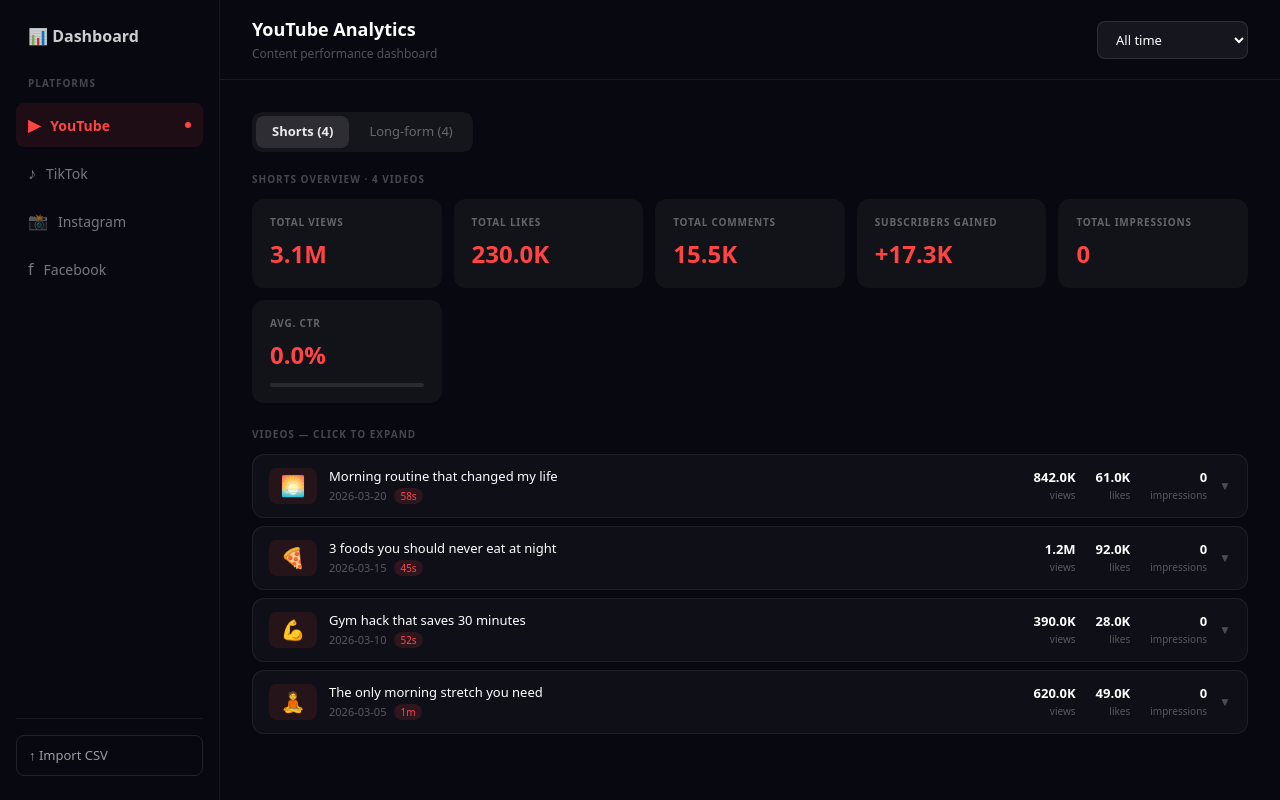
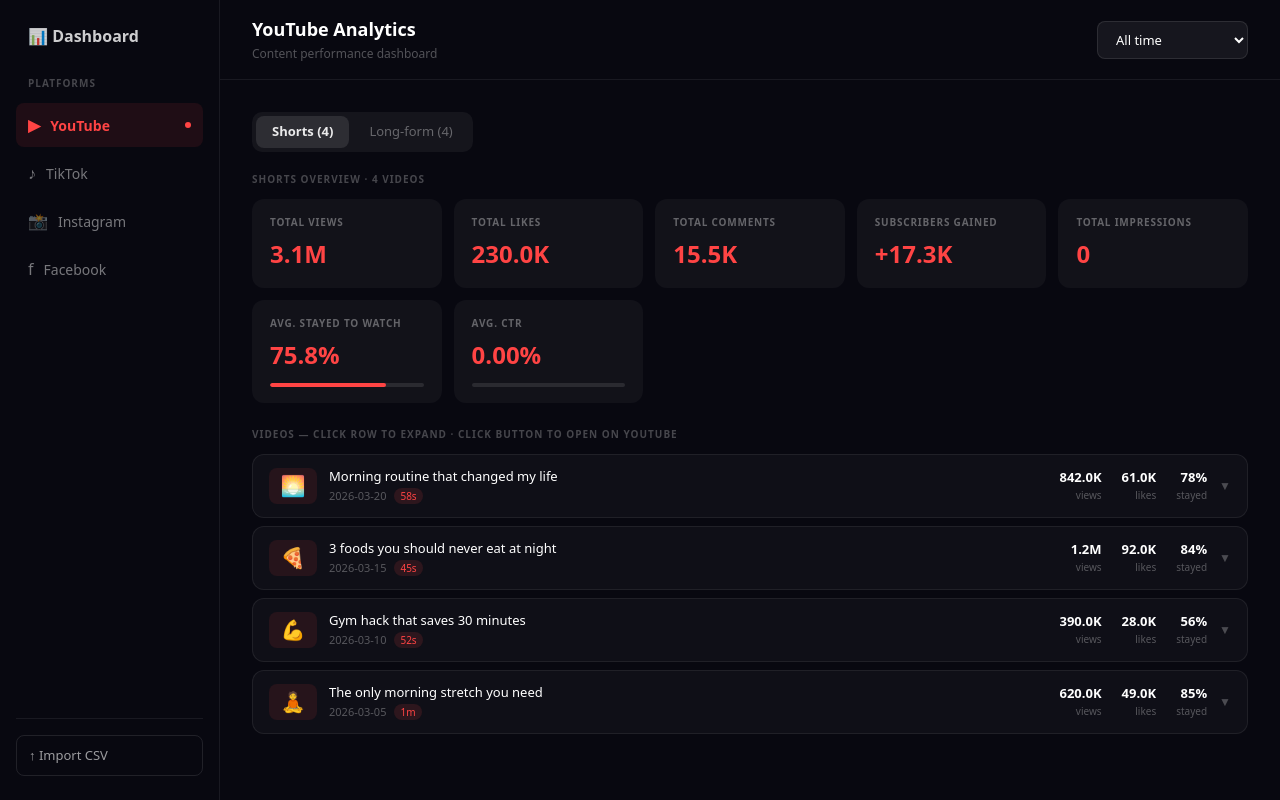
Before and after one commit to allenancheta2003/test-dashboard, a Next.js app: page /dashboard in a window 1280 px wide. Built offline with nearby package versions, Linux system fonts and the light colour scheme.

Commit message:
YouTubeView.tsx

```diff
--- a/components/views/YouTubeView.tsx
+++ b/components/views/YouTubeView.tsx
@@ -4,75 +4,55 @@
 import {
   MetricCard, OverviewGrid, SectionLabel, VideoCard,
   LikeDislikeBar, DiscoveryBars, InlineMetrics, FormatToggle,
-  fmt, fmtSec, fmtPct
+  fmt, fmtSec
 } from "@/components/ui";
 
 const COLOR = "#FF4444";
 
-// Handles both "Mar 25, 2026" and "2026-03-25" formats
-function parseVideoDate(dateStr: string): string {
-  if (!dateStr || dateStr.trim() === "" || dateStr.trim() === "—") return "";
+function parseYM(dateStr: string): string {
+  if (!dateStr || dateStr.trim() === "") return "";
   const s = dateStr.trim();
-  // Already in YYYY-MM format
-  if (/^\d{4}-\d{2}$/.test(s)) return s;
-  // YYYY-MM-DD format
-  if (/^\d{4}-\d{2}-\d{2}/.test(s)) return s.slice(0, 7);
-  // "Mar 25, 2026" or "Mar 2026" format
-  const months: Record<string, string> = {
-    jan:"01", feb:"02", mar:"03", apr:"04", may:"05", jun:"06",
-    jul:"07", aug:"08", sep:"09", oct:"10", nov:"11", dec:"12"
+  if (/^\d{4}-\d{2}/.test(s)) return s.slice(0, 7);
+  const months: Record<string,string> = {
+    jan:"01",feb:"02",mar:"03",apr:"04",may:"05",jun:"06",
+    jul:"07",aug:"08",sep:"09",oct:"10",nov:"11",dec:"12"
   };
-  const match = s.match(/^([A-Za-z]{3})\s+(?:\d+,\s*)?(\d{4})$/);
-  if (match) {
-    const m = months[match[1].toLowerCase()];
-    if (m) return `${match[2]}-${m}`;
-  }
-  // Try native Date parse as fallback
+  const m = s.match(/^([A-Za-z]{3})\s+\d+,\s*(\d{4})$/);
+  if (m) { const mo=months[m[1].toLowerCase()]; if(mo) return `${m[2]}-${mo}`; }
   const d = new Date(s);
-  if (!isNaN(d.getTime())) {
-    return `${d.getFullYear()}-${String(d.getMonth() + 1).padStart(2, "0")}`;
-  }
+  if (!isNaN(d.getTime())) return `${d.getFullYear()}-${String(d.getMonth()+1).padStart(2,"0")}`;
   return "";
 }
 
 function filterByMonth(videos: any[], dateRange: string) {
   if (dateRange === "all") return videos;
-  return videos.filter((v: any) => {
-    const ym = parseVideoDate(v.publishedAt || v["Video publish time"] || "");
-    if (!ym) return false;
-    return ym === dateRange;
-  });
+  if (dateRange === "unpublished") return videos.filter(v => !parseYM(v.publishedAt || ""));
+  return videos.filter(v => parseYM(v.publishedAt || "") === dateRange);
+}
+
+function parseAvgDur(val: string | number): number {
+  if (!val) return 0;
+  if (typeof val === "number") return val;
+  const parts = String(val).split(":").map(Number);
+  if (parts.length === 3) return parts[0]*3600+parts[1]*60+parts[2];
+  if (parts.length === 2) return parts[0]*60+parts[1];
+  return 0;
 }
 
 export default function YouTubeView({ dateRange, shortsCsvData, longCsvData }: {
-  dateRange: string;
-  shortsCsvData?: any[];
-  longCsvData?: any[];
+  dateRange: string; shortsCsvData?: any[]; longCsvData?: any[];
 }) {
-  const [format, setFormat] = useState<"shorts" | "longform">("shorts");
-
-  // If shortsCsvData has content, ALL of it goes into Shorts
-  // Only split into longform if longCsvData is separately imported
-  const allImported = shortsCsvData?.length ? shortsCsvData : null;
-
-  const shortsVideos = filterByMonth(
-    allImported ? allImported : ytShorts,
-    dateRange
-  );
-
-  const longVideos = filterByMonth(
-    longCsvData?.length ? longCsvData : ytLongform,
-    dateRange
-  );
-
+  const [format, setFormat] = useState<"shorts"|"longform">("shorts");
+  const shortsVideos = filterByMonth(shortsCsvData?.length ? shortsCsvData : ytShorts, dateRange);
+  const longVideos   = filterByMonth(longCsvData?.length   ? longCsvData   : ytLongform, dateRange);
   return (
     <div>
       <FormatToggle
         value={format}
-        onChange={v => setFormat(v as "shorts" | "longform")}
+        onChange={v => setFormat(v as "shorts"|"longform")}
         options={[
-          { id: "shorts",   label: `Shorts (${shortsVideos.length})` },
-          { id: "longform", label: `Long-form (${longVideos.length})` },
+          { id:"shorts",   label:`Shorts (${shortsVideos.length})` },
+          { id:"longform", label:`Long-form (${longVideos.length})` },
         ]}
       />
       {format === "shorts"   && <ShortsSection   videos={shortsVideos} />}
@@ -82,92 +62,89 @@
 }
 
 function ShortsSection({ videos }: { videos: any[] }) {
-  const totViews    = videos.reduce((a: number, v: any) => a + (Number(v.views)       || 0), 0);
-  const totLikes    = videos.reduce((a: number, v: any) => a + (Number(v.likes)       || 0), 0);
-  const totComments = videos.reduce((a: number, v: any) => a + (Number(v.comments)    || 0), 0);
-  const totSubs     = videos.reduce((a: number, v: any) => a + (Number(v.subscribers) || 0), 0);
-  const totImpr     = videos.reduce((a: number, v: any) => a + (Number(v.impressions) || 0), 0);
-  const avgCTR      = videos.length ? (videos.reduce((a: number, v: any) => a + (Number(v.ctr) || 0), 0) / videos.length).toFixed(1) : "0.0";
-
+  const totViews    = videos.reduce((a,v) => a+(Number(v.views)||0), 0);
+  const totLikes    = videos.reduce((a,v) => a+(Number(v.likes)||0), 0);
+  const totComments = videos.reduce((a,v) => a+(Number(v.comments)||0), 0);
+  const totSubs     = videos.reduce((a,v) => a+(Number(v.subscribers)||0), 0);
+  const totImpr     = videos.reduce((a,v) => a+(Number(v.impressions)||0), 0);
+  const avgStayed   = videos.length ? (videos.reduce((a,v)=>a+(Number(v.stayedToWatch)||0),0)/videos.length).toFixed(1) : "0";
+  const avgCTR      = videos.length ? (videos.reduce((a,v)=>a+(Number(v.ctr)||0),0)/videos.length).toFixed(2) : "0";
   if (!videos.length) return (
-    <div style={{ textAlign: "center", padding: 60, color: "rgba(255,255,255,0.3)", fontSize: 14 }}>
+    <div style={{textAlign:"center",padding:60,color:"rgba(255,255,255,0.3)",fontSize:14}}>
       No Shorts data for this period. Import a CSV or select a different month.
     </div>
   );
-
   return (
     <>
       <SectionLabel>Shorts overview · {videos.length} videos</SectionLabel>
       <OverviewGrid>
-        <MetricCard label="Total views"        value={fmt(totViews)}    accent={COLOR} />
-        <MetricCard label="Total likes"        value={fmt(totLikes)}    accent={COLOR} />
-        <MetricCard label="Total comments"     value={fmt(totComments)} accent={COLOR} />
-        <MetricCard label="Subscribers gained" value={`+${fmt(totSubs)}`} accent={COLOR} />
-        <MetricCard label="Total impressions"  value={fmt(totImpr)}     accent={COLOR} />
-        <MetricCard label="Avg. CTR"           value={`${avgCTR}%`}     accent={COLOR} bar={parseFloat(avgCTR) * 10} />
+        <MetricCard label="Total views"          value={fmt(totViews)}      accent={COLOR} />
+        <MetricCard label="Total likes"          value={fmt(totLikes)}      accent={COLOR} />
+        <MetricCard label="Total comments"       value={fmt(totComments)}   accent={COLOR} />
+        <MetricCard label="Subscribers gained"   value={`+${fmt(totSubs)}`} accent={COLOR} />
+        <MetricCard label="Total impressions"    value={fmt(totImpr)}       accent={COLOR} />
+        <MetricCard label="Avg. stayed to watch" value={`${avgStayed}%`}    accent={COLOR} bar={parseFloat(avgStayed)} />
+        <MetricCard label="Avg. CTR"             value={`${avgCTR}%`}       accent={COLOR} bar={parseFloat(avgCTR)*10} />
       </OverviewGrid>
-
-      <SectionLabel>Videos — click to expand</SectionLabel>
-      <div style={{ display: "flex", flexDirection: "column", gap: 8 }}>
+      <SectionLabel>Videos — click row to expand · click button to open on YouTube</SectionLabel>
+      <div style={{display:"flex",flexDirection:"column",gap:8}}>
         {videos.map((v: any, i: number) => {
-          const likes    = Number(v.likes)    || 0;
-          const dislikes = Number(v.dislikes) || 0;
-          const dur      = Number(v.duration) || 0;
-          const likeRatio = likes + dislikes > 0 ? Math.round(likes / (likes + dislikes) * 100) : 100;
+          const likes     = Number(v.likes)        || 0;
+          const likesPct  = Number(v.likesPct)     || 0;
+          const dislikes  = likesPct > 0 ? Math.round(likes/(likesPct/100)-likes) : 0;
+          const dur       = Number(v.duration)     || 0;
+          const avgDurSec = parseAvgDur(v.avgViewDuration);
+          const stayed    = Number(v.stayedToWatch)|| 0;
+          const videoId   = v.videoId || "";
+          const ytUrl     = videoId ? `https://youtube.com/shorts/${videoId}` : null;
           return (
             <VideoCard
-              key={v.id || v.Content || i}
-              id={String(v.id || i)}
-              thumb={v.thumb || "🎬"}
-              title={v.title || "Untitled"}
-              publishedAt={v.publishedAt || ""}
-              badge={dur > 0 ? fmtSec(dur) : undefined}
+              key={v.id||i} id={String(v.id||i)}
+              thumb={v.thumb||"🎬"} title={v.title||"Untitled"}
+              publishedAt={v.publishedAt||"Unpublished"}
+              badge={dur>0?fmtSec(dur):undefined}
               accentColor={COLOR}
               quickStats={[
-                { label: "views",       value: fmt(Number(v.views) || 0) },
-                { label: "likes",       value: fmt(likes) },
-                { label: "impressions", value: fmt(Number(v.impressions) || 0) },
+                {label:"views",  value:fmt(Number(v.views)||0)},
+                {label:"likes",  value:fmt(likes)},
+                {label:"stayed", value:`${stayed}%`},
               ]}
             >
-              <div style={{ paddingTop: 12 }}>
-                <p style={{ color: "rgba(255,255,255,0.25)", fontSize: 10, fontWeight: 600, textTransform: "uppercase", letterSpacing: "0.08em", marginBottom: 8 }}>
-                  All metrics
-                </p>
+              <div style={{paddingTop:12}}>
+                {ytUrl && (
+                  <a href={ytUrl} target="_blank" rel="noopener noreferrer"
+                    style={{display:"inline-flex",alignItems:"center",gap:6,marginBottom:14,padding:"6px 12px",borderRadius:8,background:"rgba(255,68,68,0.15)",color:"#FF4444",fontSize:12,fontWeight:600,textDecoration:"none",border:"1px solid rgba(255,68,68,0.3)"}}
+                    onClick={e=>e.stopPropagation()}>
+                    ▶ Open on YouTube
+                  </a>
+                )}
+                <p style={{color:"rgba(255,255,255,0.25)",fontSize:10,fontWeight:600,textTransform:"uppercase",letterSpacing:"0.08em",marginBottom:8}}>All metrics</p>
                 <InlineMetrics items={[
-                  { label: "Views",              value: fmt(Number(v.views)       || 0) },
-                  { label: "Duration",           value: dur > 0 ? fmtSec(dur) : "—", sub: dur > 0 ? `${dur}s` : undefined },
-                  { label: "Avg. view duration", value: v.avgViewDuration ? fmtSec(Number(v.avgViewDuration)) : "—" },
-                  { label: "Stayed to watch",    value: v.stayedToWatch ? `${v.stayedToWatch}%` : "—" },
-                  { label: "Comments",           value: fmt(Number(v.comments)    || 0) },
-                  { label: "Likes",              value: fmt(likes) },
-                  { label: "Subscribers gained", value: `+${fmt(Number(v.subscribers) || 0)}` },
-                  { label: "Impressions",        value: fmt(Number(v.impressions)  || 0) },
-                  { label: "CTR",                value: v.ctr ? `${Number(v.ctr).toFixed(1)}%` : "—" },
-                  { label: "Watch time (hrs)",   value: v.watchTimeHours ? `${Number(v.watchTimeHours).toFixed(1)}h` : "—" },
+                  {label:"Views",              value:fmt(Number(v.views)||0)},
+                  {label:"Duration",           value:dur>0?fmtSec(dur):"—", sub:dur>0?`${dur}s`:undefined},
+                  {label:"Avg. view duration", value:avgDurSec>0?fmtSec(avgDurSec):"—", sub:avgDurSec>0?`${avgDurSec}s`:undefined},
+                  {label:"Stayed to watch",    value:stayed>0?`${stayed}%`:"—"},
+                  {label:"Comments",           value:fmt(Number(v.comments)||0)},
+                  {label:"Likes",              value:fmt(likes)},
+                  {label:"Subscribers gained", value:`+${fmt(Number(v.subscribers)||0)}`},
+                  {label:"Impressions",        value:fmt(Number(v.impressions)||0)},
+                  {label:"CTR",                value:v.ctr?`${Number(v.ctr).toFixed(2)}%`:"—"},
+                  {label:"Watch time",         value:v.watchTimeHours?`${Number(v.watchTimeHours).toFixed(1)}h`:"—"},
                 ]} />
-
-                <div style={{ marginTop: 16 }}>
-                  <p style={{ color: "rgba(255,255,255,0.25)", fontSize: 10, fontWeight: 600, textTransform: "uppercase", letterSpacing: "0.08em", marginBottom: 8 }}>
-                    Likes vs. dislikes
-                  </p>
+                <div style={{marginTop:16}}>
+                  <p style={{color:"rgba(255,255,255,0.25)",fontSize:10,fontWeight:600,textTransform:"uppercase",letterSpacing:"0.08em",marginBottom:8}}>Likes vs. dislikes</p>
                   <LikeDislikeBar likes={likes} dislikes={dislikes} />
-                  <p style={{ color: "rgba(255,255,255,0.25)", fontSize: 11, marginTop: 4 }}>
-                    {fmt(likes)} likes · {fmt(dislikes)} dislikes · {likeRatio}% positive
+                  <p style={{color:"rgba(255,255,255,0.25)",fontSize:11,marginTop:4}}>
+                    {fmt(likes)} likes · {likesPct>0?`${likesPct}% positive`:"no dislike data"}
                   </p>
                 </div>
-
-                {v.discovery && (
-                  <div style={{ marginTop: 16 }}>
-                    <p style={{ color: "rgba(255,255,255,0.25)", fontSize: 10, fontWeight: 600, textTransform: "uppercase", letterSpacing: "0.08em", marginBottom: 12 }}>
-                      How viewers find this Short
-                    </p>
-                    <DiscoveryBars color={COLOR} data={{
-                      "Suggested videos": v.discovery.suggested || 0,
-                      "Hashtag page":     v.discovery.hashtag   || 0,
-                      "Following feed":   v.discovery.following || 0,
-                      "Search":           v.discovery.search    || 0,
-                      "Other":            v.discovery.other     || 0,
-                    }} />
+                {stayed>0&&(
+                  <div style={{marginTop:16}}>
+                    <p style={{color:"rgba(255,255,255,0.25)",fontSize:10,marginBottom:6}}>Stayed to watch</p>
+                    <div style={{height:8,borderRadius:99,background:"rgba(255,255,255,0.1)",overflow:"hidden"}}>
+                      <div style={{width:`${Math.min(stayed,100)}%`,height:"100%",background:COLOR,borderRadius:99}} />
+                    </div>
+                    <p style={{color:"rgba(255,255,255,0.3)",fontSize:11,marginTop:4}}>{stayed}% of viewers watched this Short</p>
                   </div>
                 )}
               </div>
@@ -180,66 +157,67 @@
 }
 
 function LongformSection({ videos }: { videos: any[] }) {
-  const totViews = videos.reduce((a: number, v: any) => a + (Number(v.views) || 0), 0);
-  const totLikes = videos.reduce((a: number, v: any) => a + (Number(v.likes) || 0), 0);
-  const avgCTR   = videos.length ? (videos.reduce((a: number, v: any) => a + (Number(v.ctr) || 0), 0) / videos.length).toFixed(1) : "0.0";
-  const avgSEO   = videos.length ? Math.round(videos.reduce((a: number, v: any) => a + (Number(v.seoScore) || 0), 0) / videos.length) : 0;
-  const avgPct   = videos.length ? (videos.reduce((a: number, v: any) => a + (Number(v.avgPctViewed) || 0), 0) / videos.length).toFixed(1) : "0.0";
-
+  const totViews = videos.reduce((a,v)=>a+(Number(v.views)||0),0);
+  const totLikes = videos.reduce((a,v)=>a+(Number(v.likes)||0),0);
+  const avgCTR   = videos.length?(videos.reduce((a,v)=>a+(Number(v.ctr)||0),0)/videos.length).toFixed(2):"0";
+  const avgPct   = videos.length?(videos.reduce((a,v)=>a+(Number(v.avgPctViewed)||0),0)/videos.length).toFixed(1):"0";
   if (!videos.length) return (
-    <div style={{ textAlign: "center", padding: 60, color: "rgba(255,255,255,0.3)", fontSize: 14 }}>
-      No Long-form data for this period. Import a <code>youtube-longform.csv</code> file using the Import CSV button.
+    <div style={{textAlign:"center",padding:60,color:"rgba(255,255,255,0.3)",fontSize:14}}>
+      No Long-form data. Import a <code>youtube-longform.csv</code> file.
     </div>
   );
-
   return (
     <>
       <SectionLabel>Long-form overview · {videos.length} videos</SectionLabel>
       <OverviewGrid>
-        <MetricCard label="Total views"    value={fmt(totViews)}    accent={COLOR} />
-        <MetricCard label="Total likes"    value={fmt(totLikes)}    accent={COLOR} />
-        <MetricCard label="Avg. CTR"       value={`${avgCTR}%`}    accent={COLOR} bar={parseFloat(avgCTR) * 10} />
-        <MetricCard label="Avg. SEO score" value={`${avgSEO}/100`} accent={COLOR} bar={avgSEO} />
-        <MetricCard label="Avg. % viewed"  value={`${avgPct}%`}    accent={COLOR} bar={parseFloat(avgPct)} />
+        <MetricCard label="Total views"   value={fmt(totViews)} accent={COLOR} />
+        <MetricCard label="Total likes"   value={fmt(totLikes)} accent={COLOR} />
+        <MetricCard label="Avg. CTR"      value={`${avgCTR}%`}  accent={COLOR} bar={parseFloat(avgCTR)*10} />
+        <MetricCard label="Avg. % viewed" value={`${avgPct}%`}  accent={COLOR} bar={parseFloat(avgPct)} />
       </OverviewGrid>
-
       <SectionLabel>Videos — click to expand</SectionLabel>
-      <div style={{ display: "flex", flexDirection: "column", gap: 8 }}>
-        {videos.map((v: any, i: number) => {
-          const likes    = Number(v.likes)    || 0;
-          const dislikes = Number(v.dislikes) || 0;
-          const dur      = Number(v.duration) || 0;
-          const likeRatio = likes + dislikes > 0 ? Math.round(likes / (likes + dislikes) * 100) : 100;
+      <div style={{display:"flex",flexDirection:"column",gap:8}}>
+        {videos.map((v: any,i: number)=>{
+          const likes=Number(v.likes)||0;
+          const likesPct=Number(v.likesPct)||0;
+          const dislikes=likesPct>0?Math.round(likes/(likesPct/100)-likes):0;
+          const dur=Number(v.duration)||0;
+          const avgDurSec=parseAvgDur(v.avgViewDuration);
+          const videoId=v.videoId||"";
+          const ytUrl=videoId?`https://youtube.com/watch?v=${videoId}`:null;
           return (
             <VideoCard
-              key={v.id || i}
-              id={String(v.id || i)}
-              thumb={v.thumb || "🎬"}
-              title={v.title || "Untitled"}
-              publishedAt={v.publishedAt || ""}
-              badge={dur > 0 ? fmtSec(dur) : undefined}
+              key={v.id||i} id={String(v.id||i)}
+              thumb={v.thumb||"🎬"} title={v.title||"Untitled"}
+              publishedAt={v.publishedAt||"Unpublished"}
+              badge={dur>0?fmtSec(dur):undefined}
               accentColor={COLOR}
               quickStats={[
-                { label: "views",      value: fmt(Number(v.views) || 0) },
-                { label: "avg viewed", value: `${Number(v.avgPctViewed) || 0}%` },
-                { label: "CTR",        value: `${Number(v.ctr) || 0}%` },
+                {label:"views",      value:fmt(Number(v.views)||0)},
+                {label:"avg viewed", value:`${Number(v.avgPctViewed)||0}%`},
+                {label:"CTR",        value:`${Number(v.ctr)||0}%`},
               ]}
             >
-              <div style={{ paddingTop: 12 }}>
+              <div style={{paddingTop:12}}>
+                {ytUrl&&(
+                  <a href={ytUrl} target="_blank" rel="noopener noreferrer"
+                    style={{display:"inline-flex",alignItems:"center",gap:6,marginBottom:14,padding:"6px 12px",borderRadius:8,background:"rgba(255,68,68,0.15)",color:"#FF4444",fontSize:12,fontWeight:600,textDecoration:"none",border:"1px solid rgba(255,68,68,0.3)"}}
+                    onClick={e=>e.stopPropagation()}>
+                    ▶ Open on YouTube
+                  </a>
+                )}
                 <InlineMetrics items={[
-                  { label: "Views",              value: fmt(Number(v.views) || 0) },
-                  { label: "Duration",           value: dur > 0 ? fmtSec(dur) : "—" },
-                  { label: "Avg. view duration", value: v.avgViewDuration ? fmtSec(Number(v.avgViewDuration)) : "—" },
-                  { label: "Avg. % viewed",      value: `${Number(v.avgPctViewed) || 0}%` },
-                  { label: "CTR",                value: v.ctr ? `${Number(v.ctr).toFixed(1)}%` : "—" },
-                  { label: "SEO score",          value: v.seoScore ? `${v.seoScore}/100` : "—" },
-                  { label: "Comments",           value: fmt(Number(v.comments) || 0) },
-                  { label: "Likes",              value: fmt(likes) },
-                  { label: "Subscribers gained", value: `+${fmt(Number(v.subscribers) || 0)}` },
-                  { label: "Impressions",        value: fmt(Number(v.impressions) || 0) },
+                  {label:"Views",              value:fmt(Number(v.views)||0)},
+                  {label:"Duration",           value:dur>0?fmtSec(dur):"—"},
+                  {label:"Avg. view duration", value:avgDurSec>0?fmtSec(avgDurSec):"—"},
+                  {label:"Avg. % viewed",      value:`${Number(v.avgPctViewed)||0}%`},
+                  {label:"CTR",                value:v.ctr?`${Number(v.ctr).toFixed(2)}%`:"—"},
+                  {label:"Comments",           value:fmt(Number(v.comments)||0)},
+                  {label:"Likes",              value:fmt(likes)},
+                  {label:"Subscribers gained", value:`+${fmt(Number(v.subscribers)||0)}`},
+                  {label:"Watch time",         value:v.watchTimeHours?`${Number(v.watchTimeHours).toFixed(1)}h`:"—"},
                 ]} />
-                <div style={{ marginTop: 16 }}>
-                  <p style={{ color: "rgba(255,255,255,0.25)", fontSize: 10, fontWeight: 600, textTransform: "uppercase", letterSpacing: "0.08em", marginBottom: 8 }}>Likes vs. dislikes</p>
+                <div style={{marginTop:16}}>
                   <LikeDislikeBar likes={likes} dislikes={dislikes} />
                 </div>
               </div>
```
